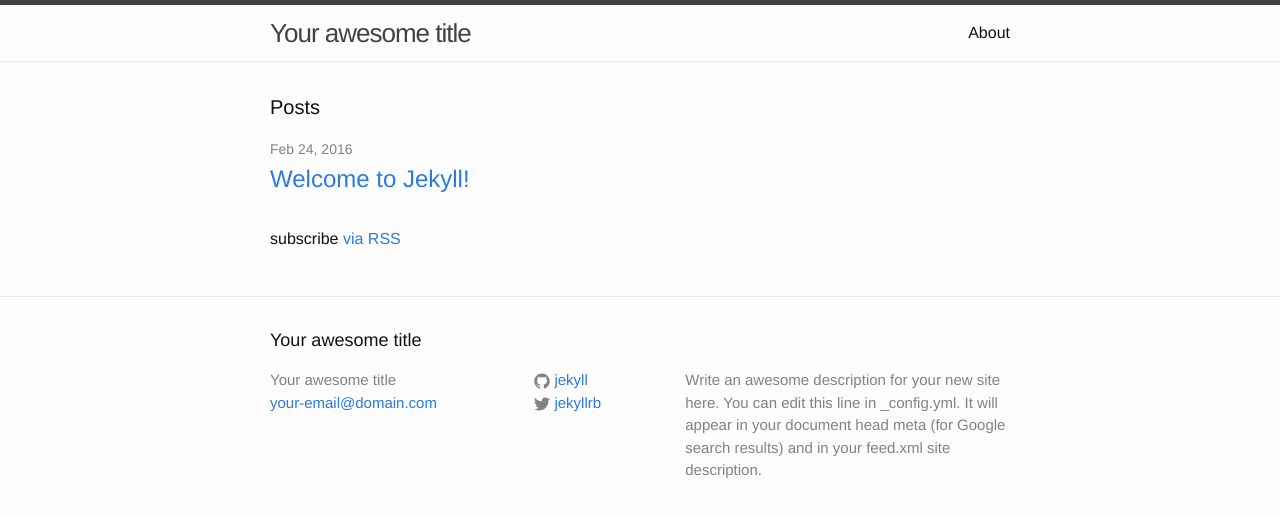
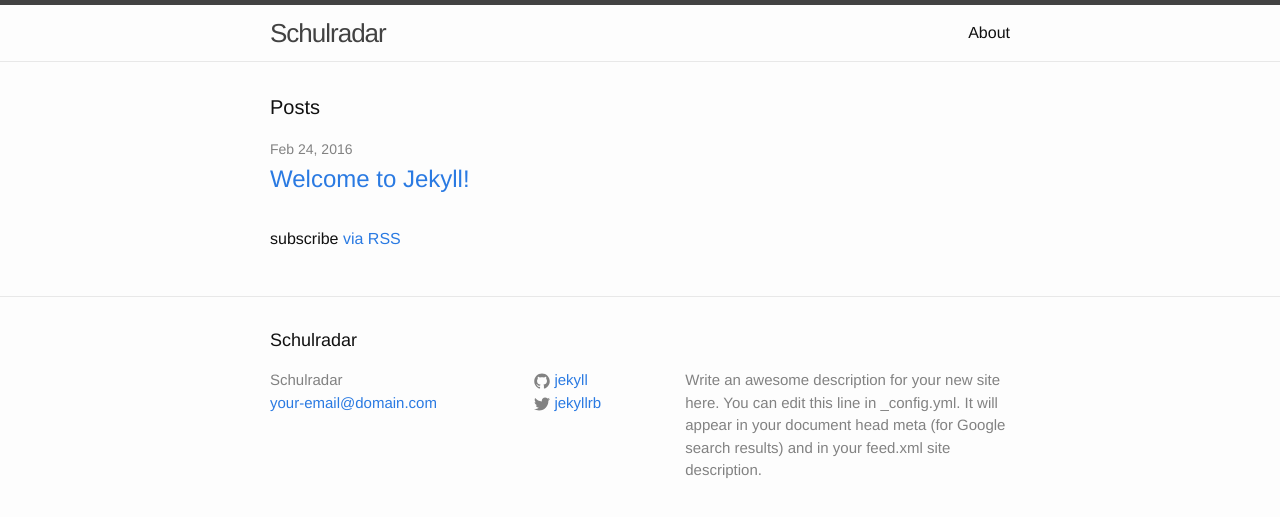
Before and after one commit to CodeforRuhrgebiet/schulradar, a Jekyll site: the page built from index.html, in a window 1280 px wide. Shown: the top 517 px of the page. Built offline with Jekyll 4.4.1, drawn with Linux system fonts in a browser that asks for light colours.

Commit message:
add baseurl

```diff
--- a/_config.yml
+++ b/_config.yml
@@ -6,14 +6,14 @@
 # 'jekyll serve'. If you change this file, please restart the server process.
 
 # Site settings
-title: Your awesome title
+title: Schulradar
 email: your-email@domain.com
 description: > # this means to ignore newlines until "baseurl:"
   Write an awesome description for your new site here. You can edit this
   line in _config.yml. It will appear in your document head meta (for
   Google search results) and in your feed.xml site description.
-baseurl: "" # the subpath of your site, e.g. /blog
-url: "http://codeforruhrgebiet.github.io/schulradar/" # the base hostname & protocol for your site
+baseurl: "/schulradar" # the subpath of your site, e.g. /blog
+url: "http://codeforruhrgebiet.github.io" # the base hostname & protocol for your site
 twitter_username: jekyllrb
 github_username:  jekyll
 
```
